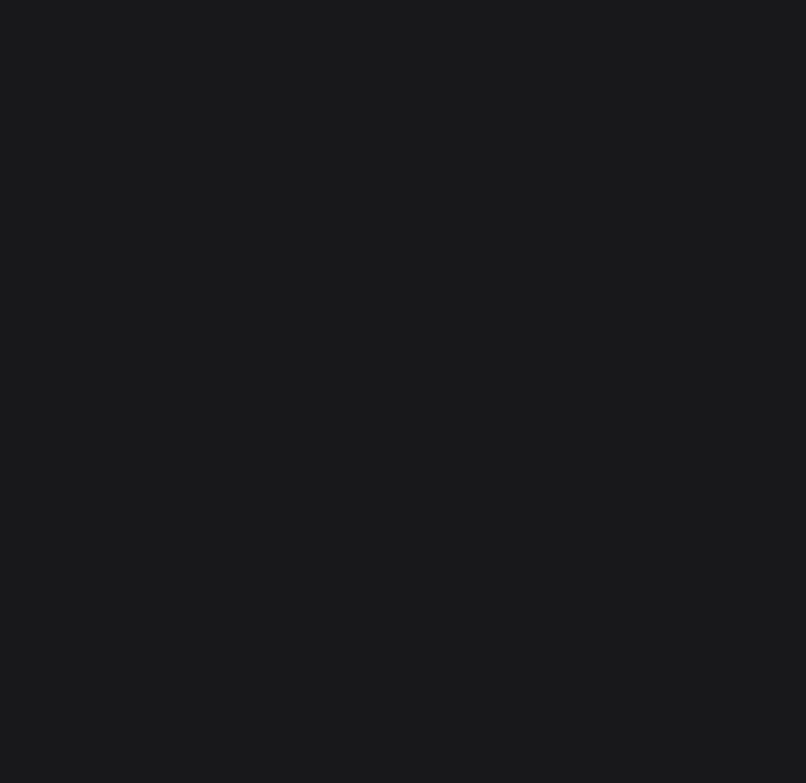
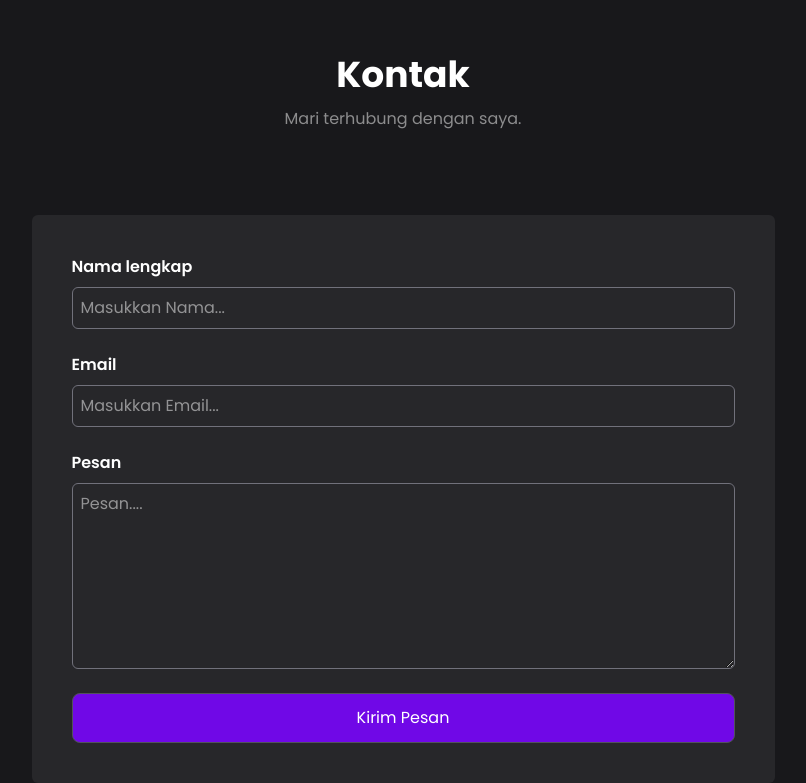
Before and after one commit to isann227/porto, a React (Vite) app: page / in a window 1280 px wide. Shown: the part 3528-4311 px from the top of the page, without its empty margins (237-1043 px from the left). Before the commit the page ends 3415 px from the top, so only its background shows below. Built offline with nearby package versions, Linux system fonts and the light colour scheme.

Commit message:
update [kontak section]

```diff
--- a/src/App.jsx
+++ b/src/App.jsx
@@ -95,6 +95,32 @@
         </div>
       </div>
       {/* Proyek */}
+
+      {/* Kontak */}
+      <div className="kontak mt-32 p-10">
+        <h1 className="text-4xl mb-2 font-bold text-center">Kontak</h1>
+        <p className="text-base/loose text-center mb-10 opacity-50">Mari terhubung dengan saya.</p>
+      </div>
+      <form action="https://formsubmit.co/insanhakim227@gmail.com" method="POST" className="bg-zinc-800 p-10 w-fit mx-auto rounded-md" autoComplete="off">
+        <div className="flex flex-col gap-6">
+          <div className="flex flex-col gap-2">
+            <label className="font-semibold">Nama lengkap</label>
+            <input type="text" name="nama" placeholder="Masukkan Nama..." className="border border-zinc-500 p-2 rounded-md" required />
+          </div>
+          <div className="flex flex-col gap-2">
+            <label className="font-semibold">Email</label>
+            <input type="email" name="email" placeholder="Masukkan Email..." className="border border-zinc-500 p-2 rounded-md" required />
+          </div>
+          <div className="flex flex-col gap-2">
+            <label htmlFor="pesan" className="font-semibold">Pesan</label>
+            <textarea name="pesan" id="pesan" cols="45" rows="7" placeholder="Pesan...." className="border border-zinc-500 p-2 rounded-md" required></textarea>
+          </div>
+          <div className="text-center">
+            <button type="submit" className="bg-violet-700 p-3 rounded-lg w-full cursor-pointer border border-zinc-600 hover:bg-violet-600">Kirim Pesan</button>
+          </div>
+        </div>
+      </form>
+      {/* Kontak */}
     </>
   )
 }
```
